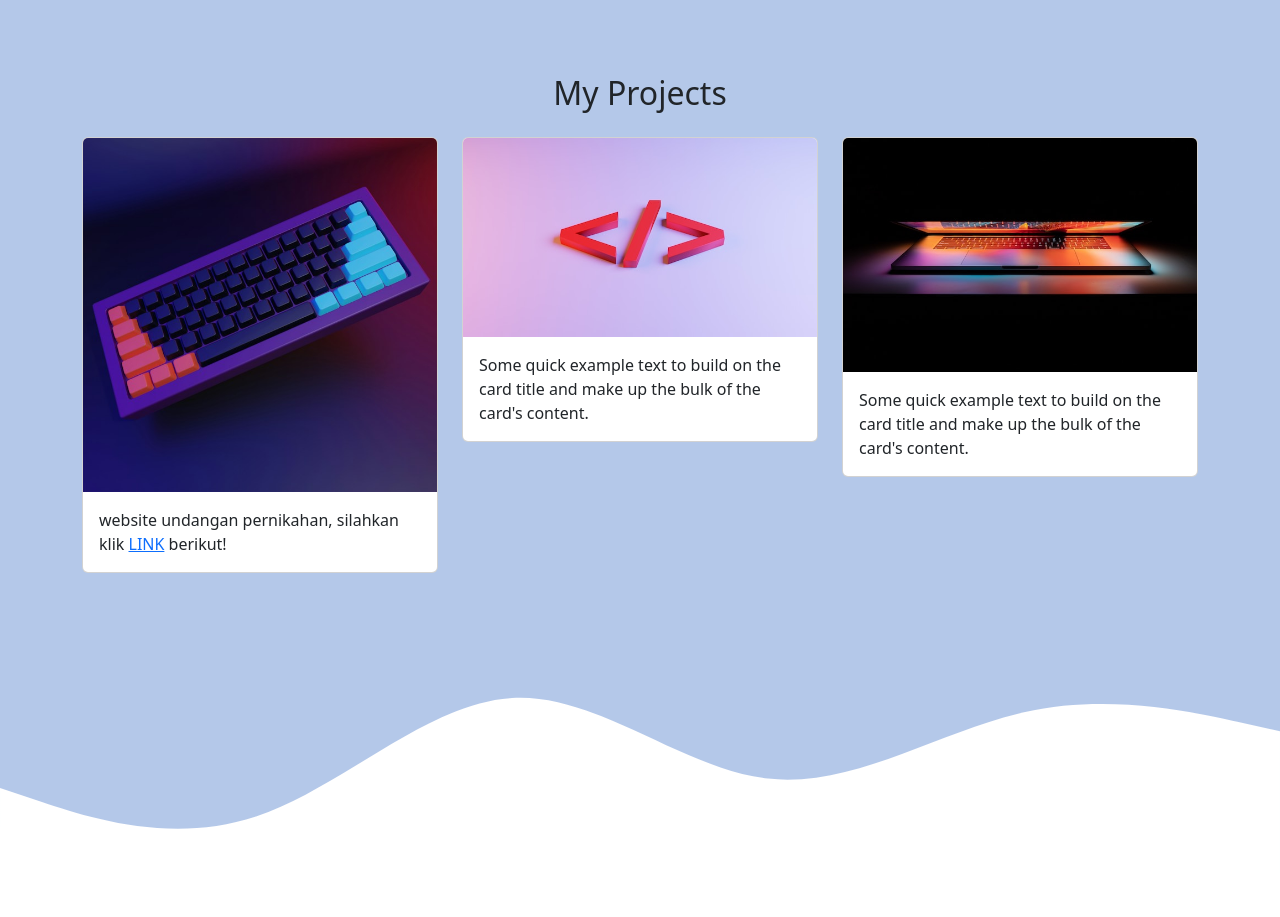
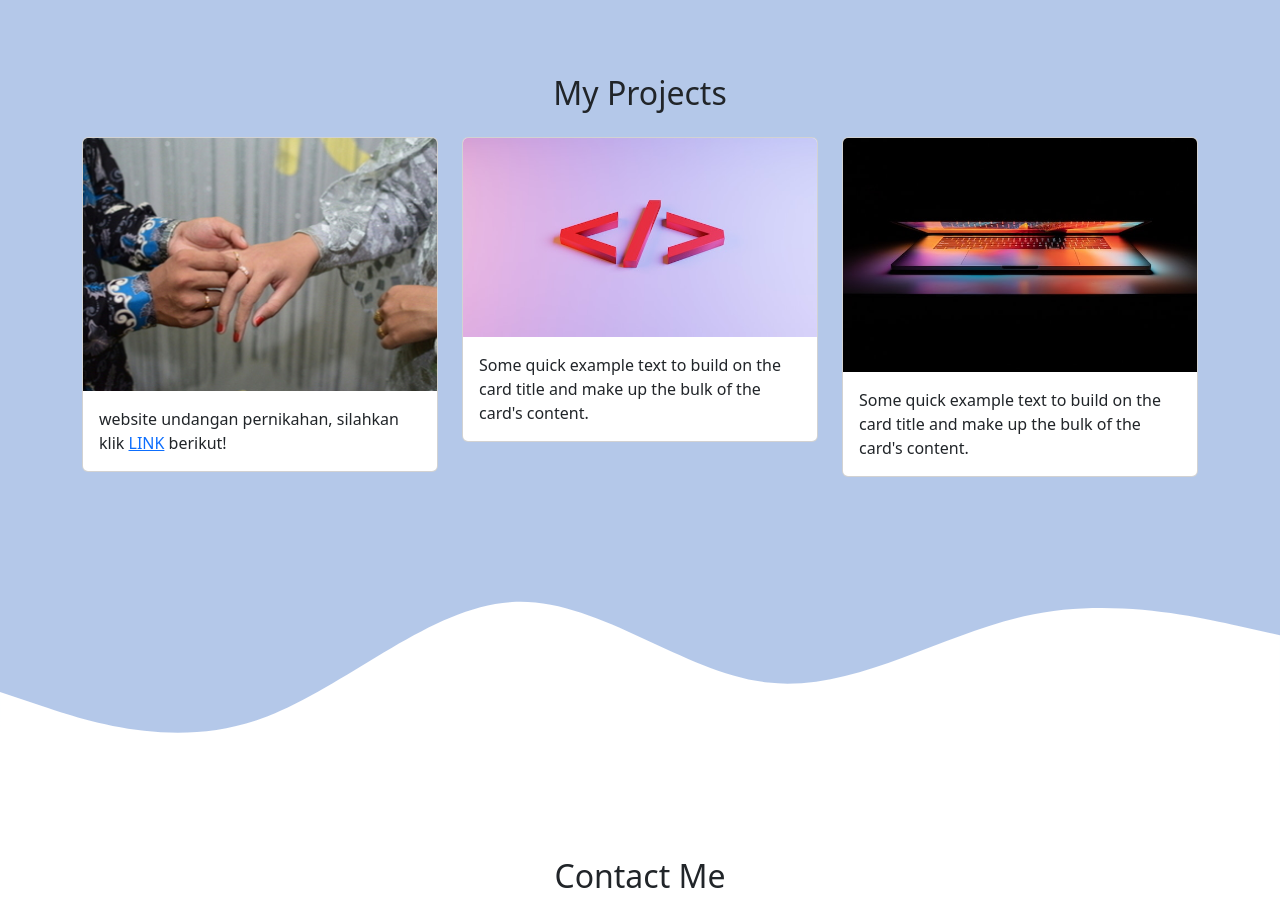
Before and after one commit to darwinloher/darwinloher.github.io, a plain HTML site: page index.html in a window 1280 px wide. Shown: the part 1320-2237 px from the top of the page. Drawn offline with nearby package versions, Linux system fonts and the light colour scheme.

Commit message:
edit my project again3

```diff
--- a/index.html
+++ b/index.html
@@ -102,7 +102,7 @@
         <div class="row">
           <div class="col-md-4 mb-3">
             <div class="card" data-aos="flip-left" data-aos-duration="500">
-              <img src="img/projects/4.JPG" class="card-img-top" alt="projects 1" />
+              <img src="img/projects/1.JPG" class="card-img-top" alt="projects 1" />
               <div class="card-body">
                 <p class="card-text">website undangan pernikahan, silahkan klik <a href="https://darwinloher.github.io/wedding-invitation" target="_blank">LINK</a> berikut!</p>
               </div>
```
